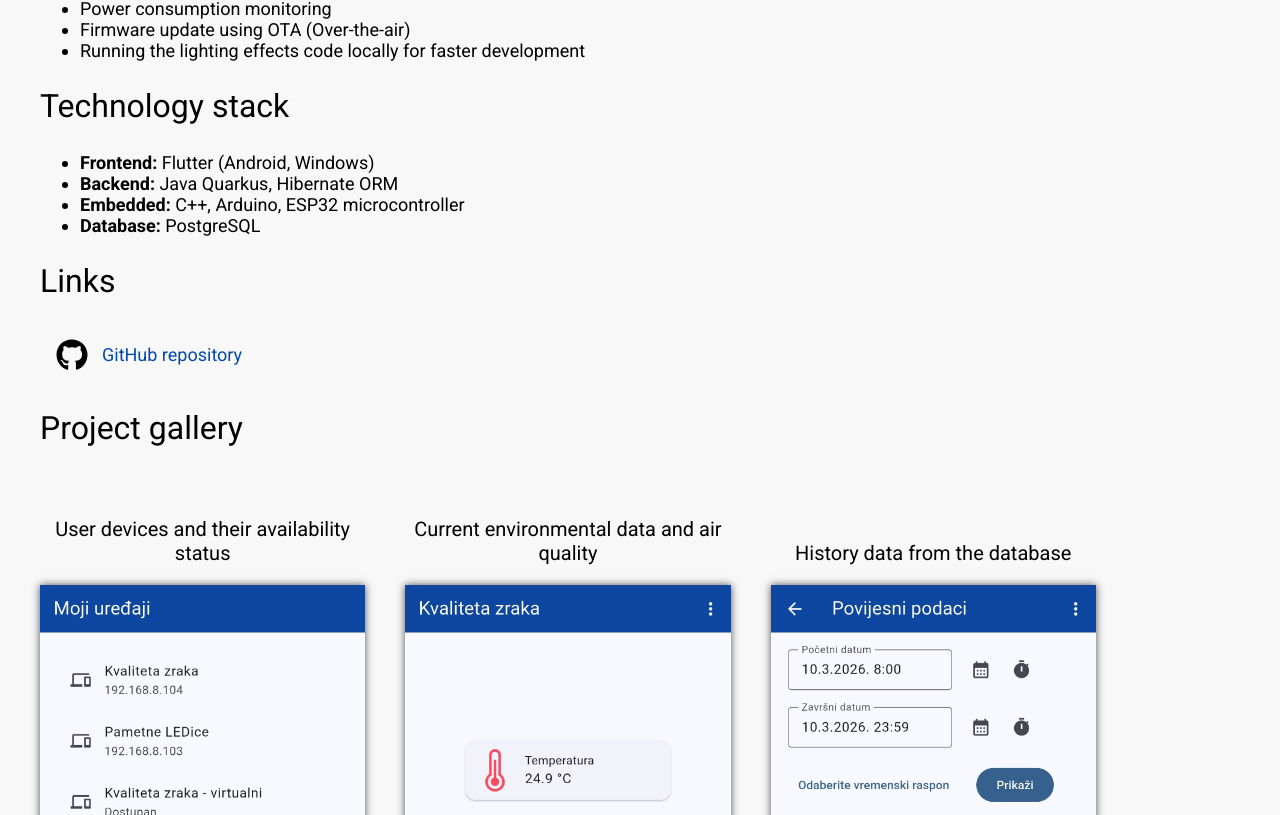
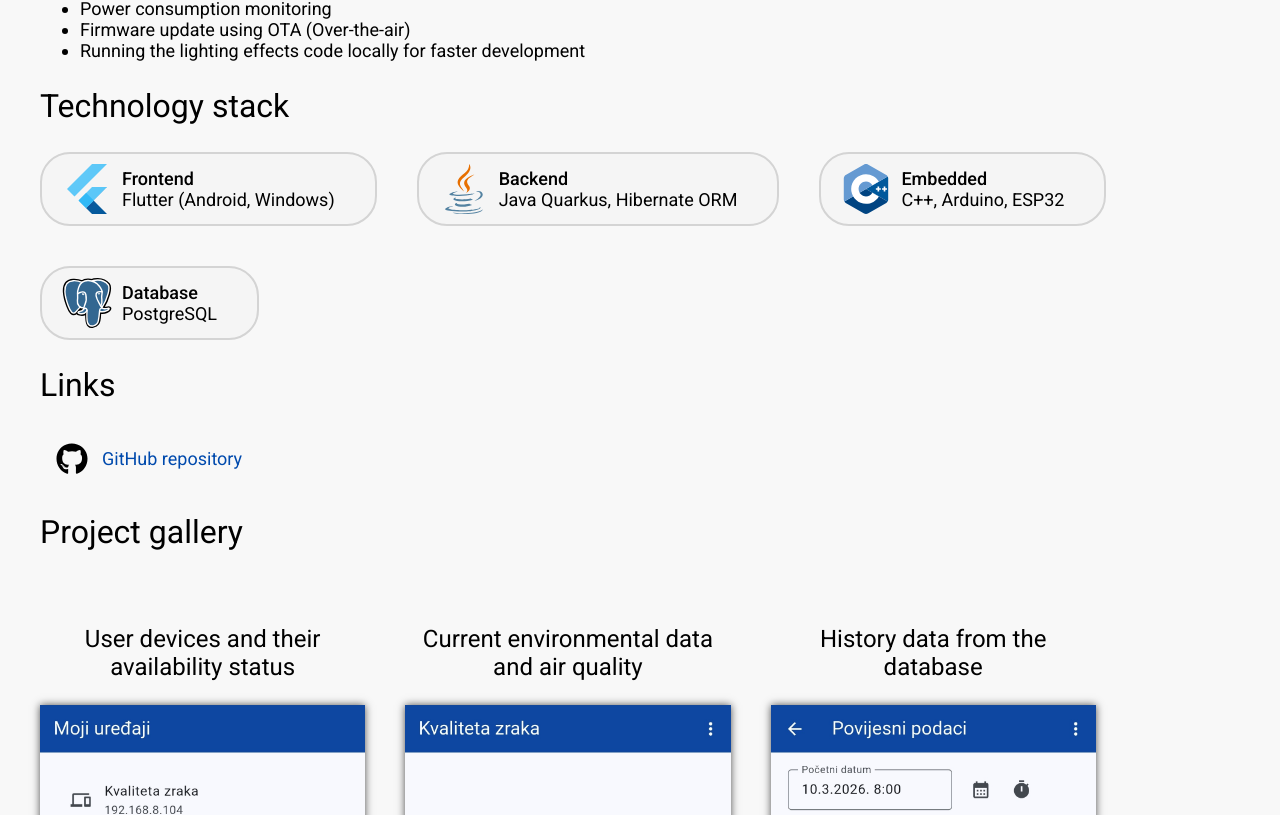
Before and after one commit to jmojzes21/portfolio_page, a React (Vite) app: page /#/projects/smart-home in a window 1280 px wide. Shown: the part 825-1640 px from the top of the page. Built offline with nearby package versions, Linux system fonts and the light colour scheme.

Commit message:
Improve tech stack ui

```diff
--- /dev/null
+++ b/src/components/BasicCards.scss
@@ -0,0 +1,53 @@
+.skill-card {
+  display: inline-flex;
+
+  padding: 10px 20px;
+  gap: 10px;
+
+  background-color: var(--color-grey-10);
+  border: 2px solid var(--color-grey-20);
+  border-radius: 30px;
+  align-items: center;
+
+  transition-duration: 200ms;
+
+  &:hover {
+    scale: 1.2;
+    rotate: -10deg;
+  }
+
+  img {
+    width: 50px;
+    height: 50px;
+  }
+}
+
+.tech-stack-card {
+  display: inline-flex;
+
+  padding: 10px 20px;
+  padding-right: 40px;
+  gap: 10px;
+
+  background-color: var(--color-grey-10);
+  border: 2px solid var(--color-grey-20);
+  border-radius: 30px;
+  align-items: center;
+
+  transition-duration: 200ms;
+
+  &:hover {
+    scale: 1.05;
+  }
+
+  img {
+    width: 50px;
+    height: 50px;
+  }
+
+  .tech-stack-card-info {
+    .tech-stack-card-title {
+      font-weight: 500;
+    }
+  }
+}
--- /dev/null
+++ b/src/components/BasicCards.tsx
@@ -0,0 +1,33 @@
+import "./BasicCards.scss";
+
+interface SkillCardProps {
+  text: string;
+  image: string;
+}
+
+interface TechStackCardProps {
+  title: string;
+  text: string;
+  image: string;
+}
+
+export function SkillCard({ text, image }: SkillCardProps) {
+  return (
+    <div className="skill-card">
+      <img alt={text} src={image} />
+      <span>{text}</span>
+    </div>
+  );
+}
+
+export function TechStackCard(props: TechStackCardProps) {
+  return (
+    <div className="tech-stack-card">
+      <img alt={props.text} src={props.image} />
+      <div className="tech-stack-card-info">
+        <div className="tech-stack-card-title">{props.title}</div>
+        <div className="tech-stack-card-text">{props.text}</div>
+      </div>
+    </div>
+  );
+}
--- a/src/components/ProjectCard.scss
+++ b/src/components/ProjectCard.scss
@@ -27,11 +27,15 @@
   .project-card-info {
     min-width: 300px;
     flex: 1;
-  }
 
-  p.project-card-title {
-    font-size: 2rem;
-    margin-bottom: 0;
+    p.project-card-title {
+      font-size: 2rem;
+      margin-bottom: 0;
+    }
+
+    p {
+      font-size: 1.125rem;
+    }
   }
 
   .project-card-tags {
@@ -41,8 +45,15 @@
 
     span {
       padding: 5px 10px;
-      background-color: var(--color-grey-20);
+      //background-color: var(--color-grey-20);
+      border: 2px solid var(--color-grey-20);
       border-radius: 20px;
+
+      transition-duration: 200ms;
+
+      &:hover {
+        scale: 1.1;
+      }
     }
   }
 }
--- a/src/components/ProjectScreenshot.scss
+++ b/src/components/ProjectScreenshot.scss
@@ -2,7 +2,7 @@
   display: inline-block;
 
   p {
-    font-size: 1.25rem;
+    font-size: 1.5rem;
     width: 0;
     min-width: 100%;
     text-align: center;
--- a/src/components/SkillCard.scss
+++ /dev/null
@@ -1,23 +0,0 @@
-.skill-card {
-  display: inline-flex;
-
-  padding: 10px 20px;
-  gap: 10px;
-
-  background-color: var(--color-grey-10);
-  border: 2px solid var(--color-grey-20);
-  border-radius: 30px;
-  align-items: center;
-
-  img {
-    width: 50px;
-    height: 50px;
-  }
-
-  transition-duration: 200ms;
-
-  &:hover {
-    scale: 1.2;
-    rotate: -10deg;
-  }
-}
--- a/src/components/SkillCard.tsx
+++ /dev/null
@@ -1,15 +0,0 @@
-import "./SkillCard.scss";
-
-interface SkillCardProps {
-  text: string;
-  image?: string;
-}
-
-export default function SkillCard({ text, image }: SkillCardProps) {
-  return (
-    <div className="skill-card">
-      {image != null && <img alt={text} src={image} />}
-      <span>{text}</span>
-    </div>
-  );
-}
--- a/src/pages/IndoorLocalisationPage.tsx
+++ b/src/pages/IndoorLocalisationPage.tsx
@@ -3,6 +3,12 @@ import IconLink from "../components/IconLink";
 import ProjectScreenshot from "../components/ProjectScreenshot";
 import { faGithub } from "@fortawesome/free-brands-svg-icons";
 import { getImgPath } from "../helpers/basePath";
+import { TechStackCard } from "../components/BasicCards";
+
+import flutterLogo from "../assets/Flutter.svg";
+import postgresqlLogo from "../assets/Postgresql.svg";
+import pythonLogo from "../assets/Python.svg";
+import reactLogo from "../assets/React.svg";
 
 export default function IndoorLocalisationPage() {
   return (
@@ -43,18 +49,28 @@ export default function IndoorLocalisationPage() {
           </ul>
 
           <h2>Technology stack</h2>
-          <ul>
-            <li>
-              <b>Frontend:</b> Flutter (Android, Windows for development), React
-              (Web)
-            </li>
-            <li>
-              <b>Backend:</b> Python FastAPI, Node-RED
-            </li>
-            <li>
-              <b>Database:</b> PostgreSQL
-            </li>
-          </ul>
+          <div className="tech-stack-list">
+            <TechStackCard
+              title="Frontend"
+              text="Flutter (Android, Windows for development)"
+              image={flutterLogo}
+            />{" "}
+            <TechStackCard
+              title="Frontend"
+              text="React (Web)"
+              image={reactLogo}
+            />
+            <TechStackCard
+              title="Backend"
+              text="Python FastAPI, Node-RED"
+              image={pythonLogo}
+            />
+            <TechStackCard
+              title="Database"
+              text="PostgreSQL"
+              image={postgresqlLogo}
+            />
+          </div>
 
           <h2>Links</h2>
           <div>
--- a/src/pages/MojeSerijePage.tsx
+++ b/src/pages/MojeSerijePage.tsx
@@ -3,6 +3,11 @@ import IconLink from "../components/IconLink";
 import ProjectScreenshot from "../components/ProjectScreenshot";
 import { faGithub } from "@fortawesome/free-brands-svg-icons";
 import { getImgPath } from "../helpers/basePath";
+import { TechStackCard } from "../components/BasicCards";
+
+import angularLogo from "../assets/Angular.png";
+import nodejsLogo from "../assets/NodeJS.svg";
+import sqliteLogo from "../assets/Sqlite.svg";
 
 export default function MojeSerijePage() {
   return (
@@ -51,17 +56,19 @@ export default function MojeSerijePage() {
           </ul>
 
           <h2>Technology stack</h2>
-          <ul>
-            <li>
-              <b>Frontend:</b> Angular, TypeScript
-            </li>
-            <li>
-              <b>Backend:</b> Node.js, Express.js, JavaScript
-            </li>
-            <li>
-              <b>Database:</b> SQLite
-            </li>
-          </ul>
+          <div className="tech-stack-list">
+            <TechStackCard
+              title="Frontend"
+              text="Angular, TypeScript"
+              image={angularLogo}
+            />
+            <TechStackCard
+              title="Backend"
+              text="Node.js, Express.js, JavaScript"
+              image={nodejsLogo}
+            />
+            <TechStackCard title="Database" text="SQLite" image={sqliteLogo} />
+          </div>
 
           <h2>Links</h2>
           <div>
--- a/src/pages/SecureChatPage.tsx
+++ b/src/pages/SecureChatPage.tsx
@@ -3,6 +3,11 @@ import IconLink from "../components/IconLink";
 import ProjectScreenshot from "../components/ProjectScreenshot";
 import { faGithub } from "@fortawesome/free-brands-svg-icons";
 import { getImgPath } from "../helpers/basePath";
+import { TechStackCard } from "../components/BasicCards";
+
+import flutterLogo from "../assets/Flutter.svg";
+import pythonLogo from "../assets/Python.svg";
+import sqliteLogo from "../assets/Sqlite.svg";
 
 export default function SecureChatPage() {
   return (
@@ -38,14 +43,19 @@ export default function SecureChatPage() {
           </ul>
 
           <h2>Technology stack</h2>
-          <ul>
-            <li>
-              <b>Frontend:</b> Flutter
-            </li>
-            <li>
-              <b>Backend:</b> Python FastAPI
-            </li>
-          </ul>
+          <div className="tech-stack-list">
+            <TechStackCard
+              title="Frontend"
+              text="Flutter"
+              image={flutterLogo}
+            />
+            <TechStackCard
+              title="Backend"
+              text="Python FastAPI"
+              image={pythonLogo}
+            />
+            <TechStackCard title="Database" text="SQLite" image={sqliteLogo} />
+          </div>
 
           <h2>Links</h2>
           <div>
--- a/src/pages/SmartHomePage.tsx
+++ b/src/pages/SmartHomePage.tsx
@@ -3,6 +3,12 @@ import IconLink from "../components/IconLink";
 import ProjectScreenshot from "../components/ProjectScreenshot";
 import { faGithub } from "@fortawesome/free-brands-svg-icons";
 import { getImgPath } from "../helpers/basePath";
+import { TechStackCard } from "../components/BasicCards";
+
+import flutterLogo from "../assets/Flutter.svg";
+import javaLogo from "../assets/Java.svg";
+import cppLogo from "../assets/Cpp.svg";
+import postgresqlLogo from "../assets/Postgresql.svg";
 
 export default function SmartHomePage() {
   return (
@@ -85,20 +91,28 @@ export default function SmartHomePage() {
           </ul>
 
           <h2>Technology stack</h2>
-          <ul>
-            <li>
-              <b>Frontend:</b> Flutter (Android, Windows)
-            </li>
-            <li>
-              <b>Backend:</b> Java Quarkus, Hibernate ORM
-            </li>
-            <li>
-              <b>Embedded:</b> C++, Arduino, ESP32 microcontroller
-            </li>
-            <li>
-              <b>Database:</b> PostgreSQL
-            </li>
-          </ul>
+          <div className="tech-stack-list">
+            <TechStackCard
+              title="Frontend"
+              text="Flutter (Android, Windows)"
+              image={flutterLogo}
+            />
+            <TechStackCard
+              title="Backend"
+              text="Java Quarkus, Hibernate ORM"
+              image={javaLogo}
+            />
+            <TechStackCard
+              title="Embedded"
+              text="C++, Arduino, ESP32"
+              image={cppLogo}
+            />
+            <TechStackCard
+              title="Database"
+              text="PostgreSQL"
+              image={postgresqlLogo}
+            />
+          </div>
 
           <h2>Links</h2>
           <div>
--- a/src/styles.scss
+++ b/src/styles.scss
@@ -98,10 +98,16 @@ button.outlined {
   }
 }
 
-.skills-container {
+.skills-list {
   display: flex;
   flex-wrap: wrap;
   gap: 30px;
+}
+
+.tech-stack-list {
+  display: flex;
+  flex-wrap: wrap;
+  gap: 40px;
 }
 
 .screenshot-group {
```
Also changed, not shown: src/assets/React.svg (added), src/assets/Sqlite.svg (added).
